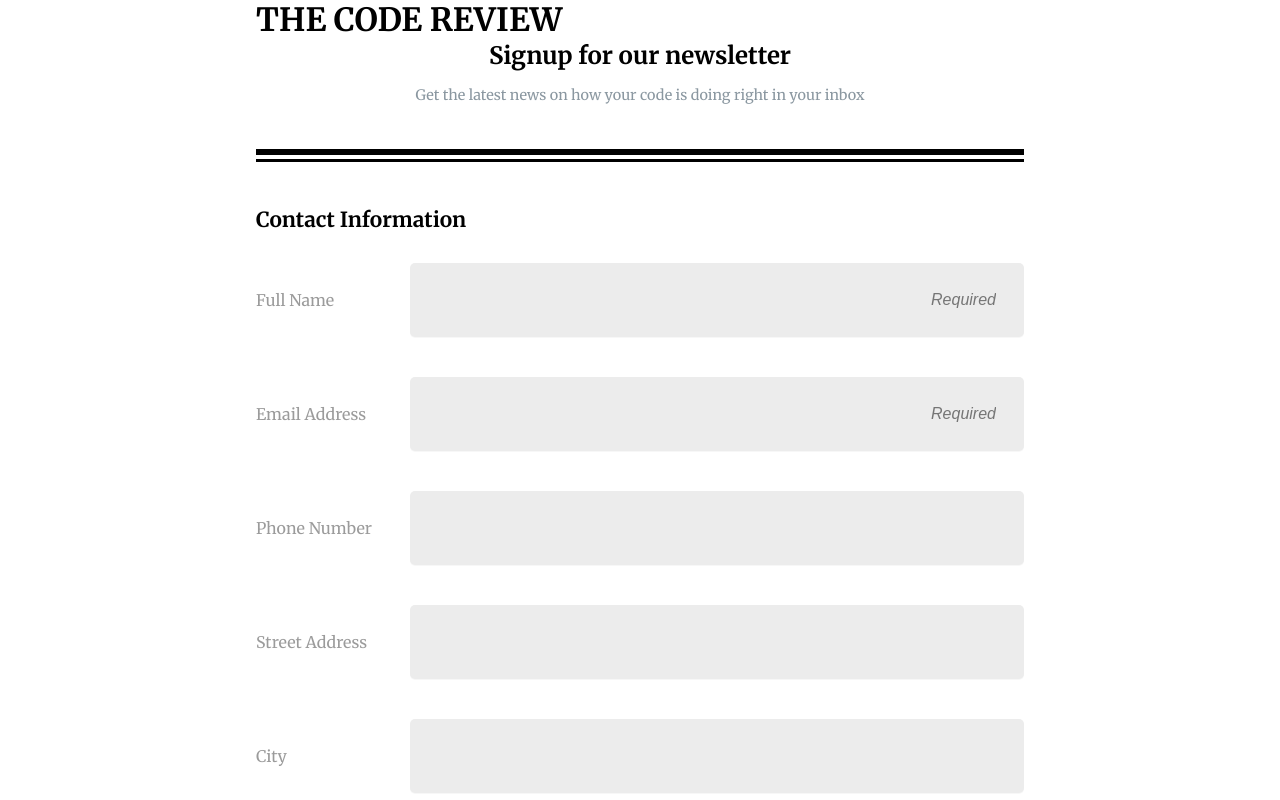
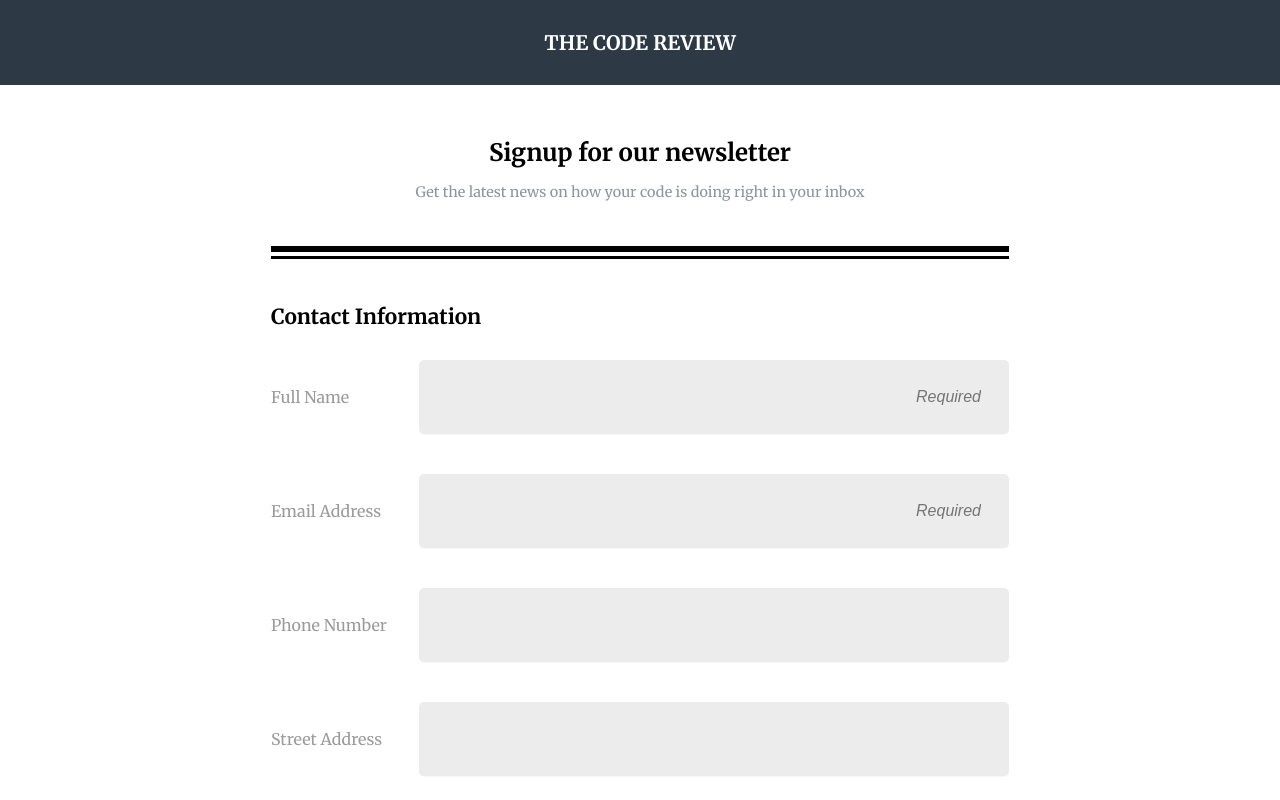
Before and after one commit to DiegoHidalgo02/Techdegree-project-3, a plain HTML site: page index.html in a window 1280 px wide. Shown: the top 800 px of the page. Drawn offline with Linux system fonts and the light colour scheme.

Commit message:
fixed class names

```diff
--- a/css/style.css
+++ b/css/style.css
@@ -14,31 +14,31 @@ body {
   background-color: white;
 }
 
-header {
+.header {
   background-color: rgba(45, 57, 69, 255);
   text-align: center;
   padding: 30px;
+  width: 100%;
 }
 
-header h1 {
+.header h1 {
   color: white;
   font-size: 20px;
 }
 
-form {
+.main{
   max-width: 450px;
   margin: auto;
+  padding: 15px;
 }
 
-main{
-  padding: 15px;
-}
 
 .form-head {
   display: flex;
   flex-direction: column;
   text-align: center;
   gap: 15px;
+  margin-top: 5%;
 }
 
 .form-head :last-child {
@@ -161,7 +161,7 @@ hr{
 
 @media screen and (width > 768px){
 
-  form{
+  .main{
     max-width: 768px;
   }
 
```
